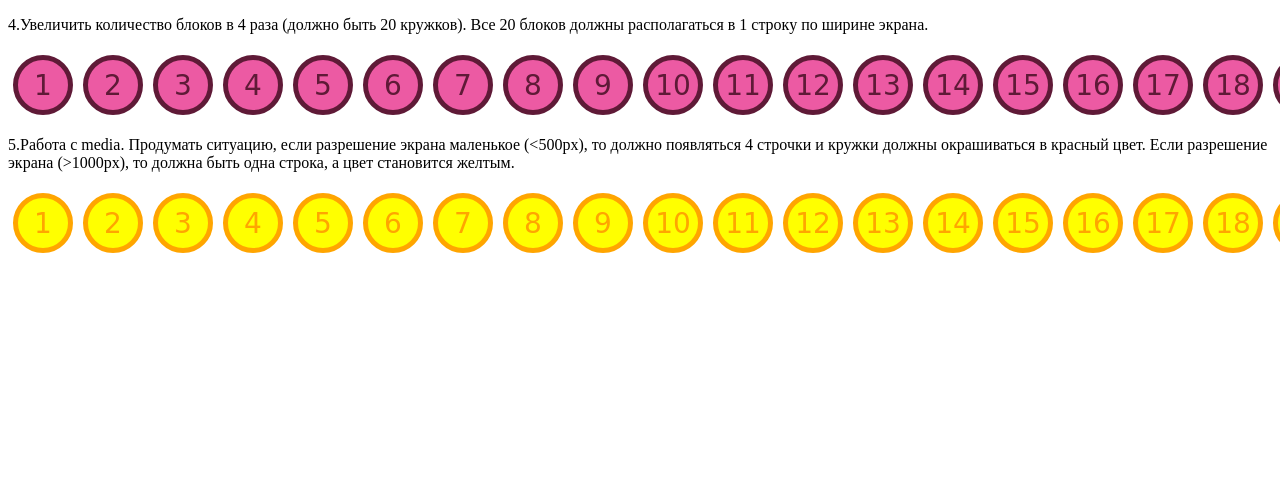
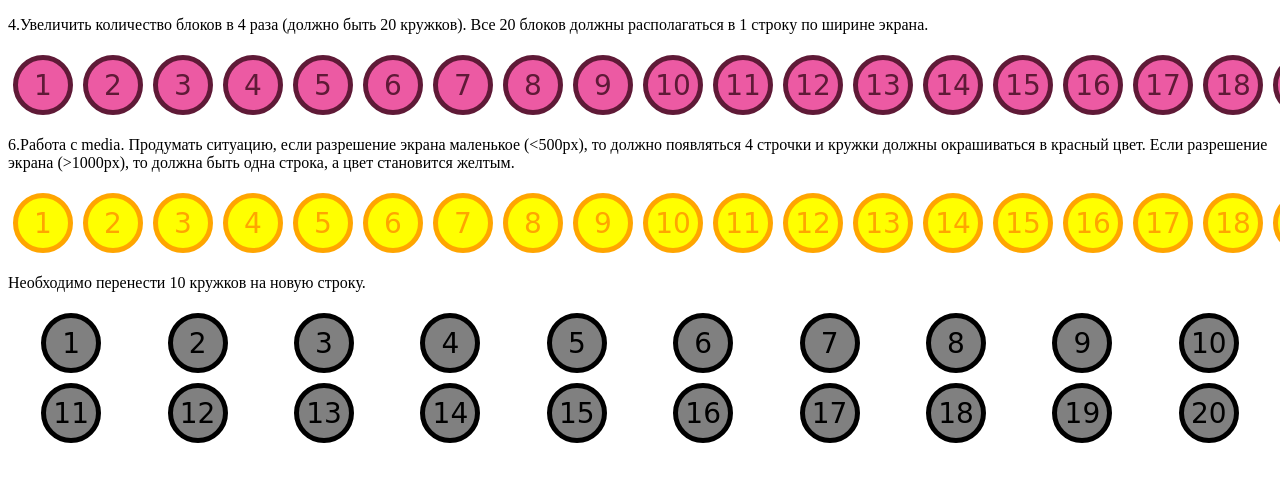
Before and after one commit to murmashka22/Homeworks, a PHP site: page /grid.html in a window 1280 px wide; the page is wider, and only the part inside the window is pictured. Shown: the top 482 px of that part. Run offline with PHP 8.4, Linux system fonts and the light colour scheme; some web fonts are replaced.

Commit message:
добавила пятое задание в дз за 23.04, добавила дз за 26.04 плюс картинки задания, которое делали в конце рока

```diff
--- a/23.04/grid.html
+++ b/23.04/grid.html
@@ -41,7 +41,7 @@
     <div class="circle circle4">20 </div>
   </section>
 
-  <p>5.Работа с media. Продумать ситуацию, если разрешение экрана маленькое
+  <p>6.Работа с media. Продумать ситуацию, если разрешение экрана маленькое
       (<500px), то должно появляться 4 строчки и кружки должны окрашиваться
       в красный цвет. Если разрешение экрана (>1000px), то должна быть одна
       строка, а цвет становится желтым.</p>
@@ -70,5 +70,32 @@
       <div class="circle circle5">19 </div>
       <div class="circle circle5">20 </div>
   </section>
+
+  <p>Необходимо перенести 10 кружков на новую строку.</p>
+  <section class="container6">
+      <div class="circle circle6">1 </div>
+      <div class="circle circle6">2 </div>
+      <div class="circle circle6">3 </div>
+      <div class="circle circle6">4</div>
+      <div class="circle circle6">5 </div>
+
+      <div class="circle circle6">6 </div>
+      <div class="circle circle6">7 </div>
+      <div class="circle circle6">8 </div>
+      <div class="circle circle6">9 </div>
+      <div class="circle circle6">10 </div>
+
+      <div class="circle circle6">11 </div>
+      <div class="circle circle6">12 </div>
+      <div class="circle circle6">13</div>
+      <div class="circle circle6">14 </div>
+      <div class="circle circle6">15 </div>
+
+      <div class="circle circle6">16 </div>
+      <div class="circle circle6">17 </div>
+      <div class="circle circle6">18 </div>
+      <div class="circle circle6">19 </div>
+      <div class="circle circle6">20 </div>
+  </section>
 </body>
 </html>
--- a/23.04/style/stye_grid.css
+++ b/23.04/style/stye_grid.css
@@ -66,3 +66,17 @@
     }
 }
 /*--------------------------------------*/
+
+.circle6{
+    background-color: grey;
+    border: 5px solid black;
+    color: black;
+}
+
+.container6{
+    justify-content: space-around;
+    display: grid;
+    flex-wrap: nowrap;
+    grid-template-rows: 2fr;
+    grid-template-columns: repeat(2, 1fr 1fr 1fr 1fr 1fr);
+}
```
Also changed, not shown: 26.04/phpHW/index.php (added, +53 -0 lines), 26.04/phpHW/style/style.css (added, +7 -0 lines), 23.04/image/1.png (added), 23.04/image/2.png (added), 23.04/image/3.png (added), 26.04/phpHW/image/1.jpg (added), 26.04/phpHW/image/2.jpg (added), 26.04/Что получилось.png (added), 26.04/Что получилось1.png (added).
